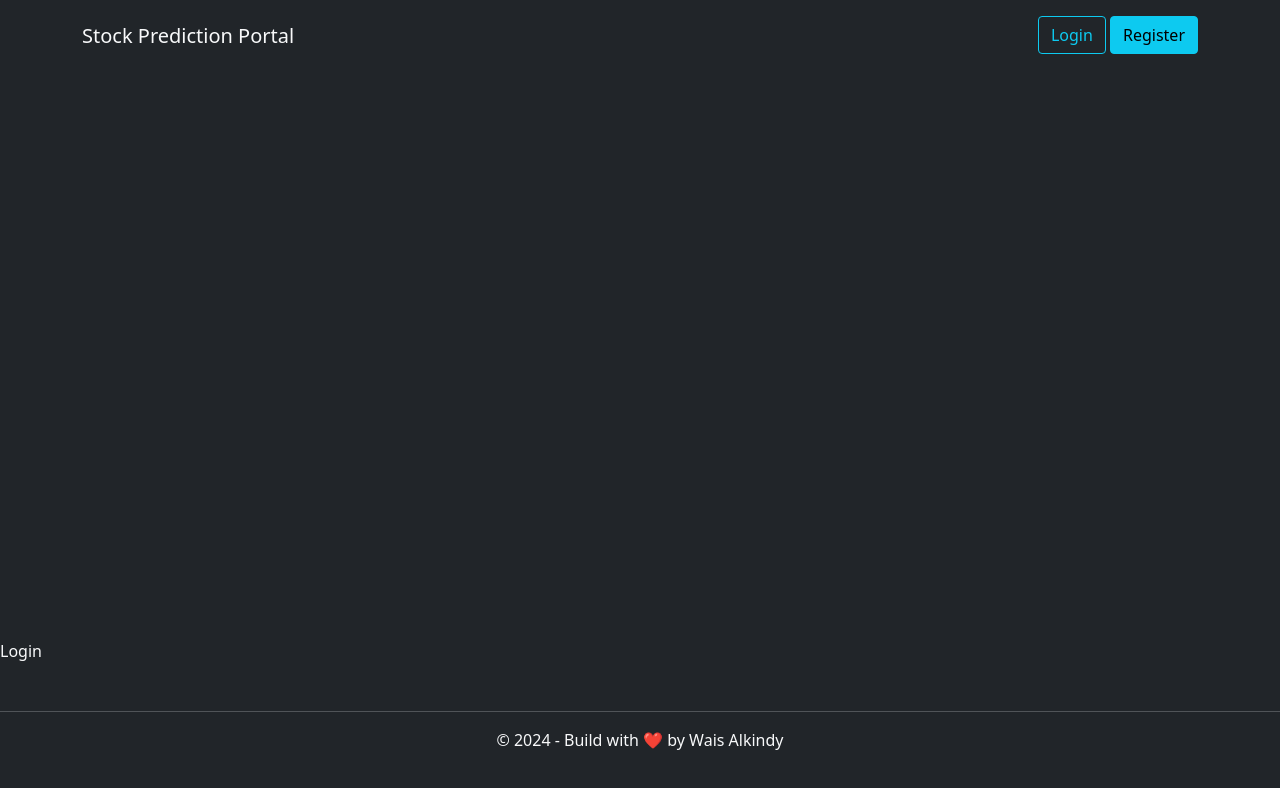
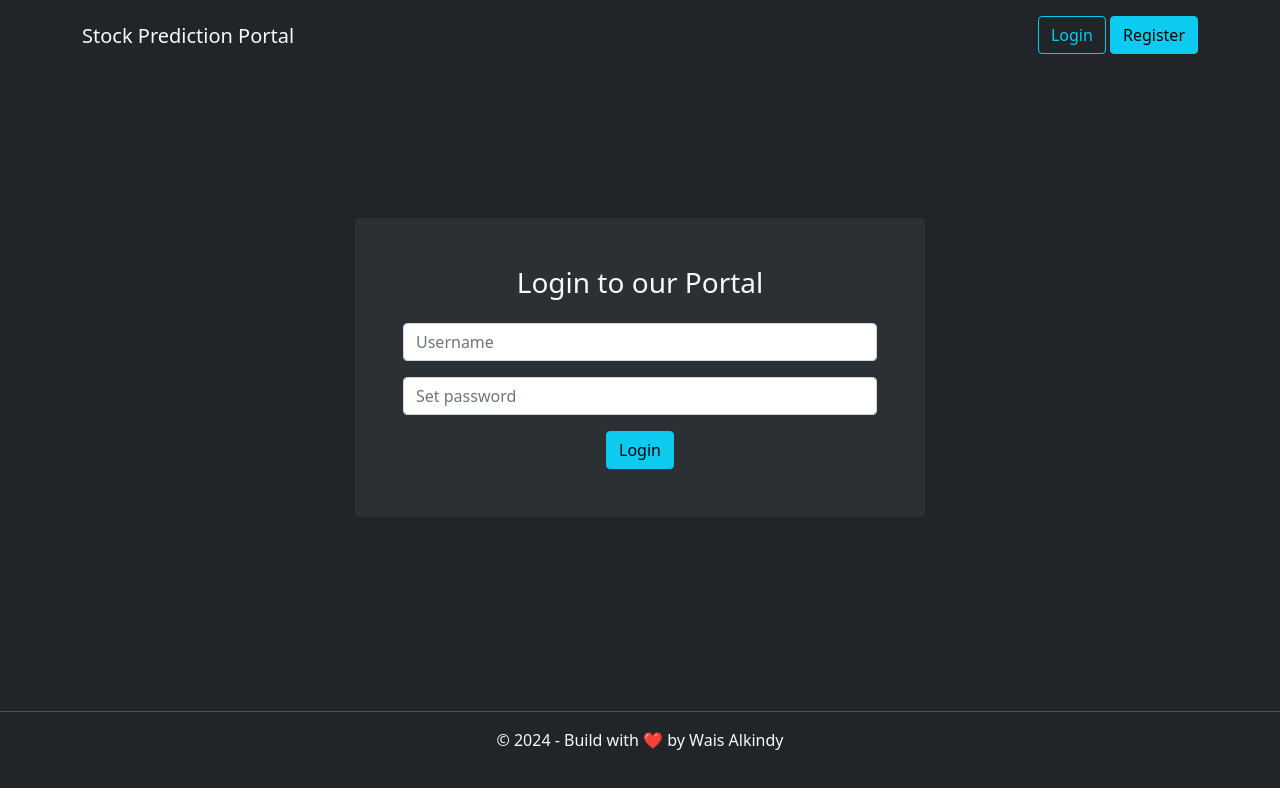
Before and after one commit to waisalkindy/stock-prediction-portal, a React (Vite) app in the folder frontend-react/: page /login in a window 1280 px wide. Shown: the top 788 px of the page. Built offline with nearby package versions, Linux system fonts and the light colour scheme.

Commit message:
login API request

```diff
--- a/frontend-react/src/components/Login.jsx
+++ b/frontend-react/src/components/Login.jsx
@@ -1,8 +1,51 @@
-import React from 'react'
+import React, { useState } from 'react'
+import { FontAwesomeIcon } from '@fortawesome/react-fontawesome'
+import { faSpinner } from '@fortawesome/free-solid-svg-icons'
+import axios from 'axios'
+
 
 const Login = () => {
+  const [username, setUsername] = useState('')
+  const [password, setPassword] = useState('')
+  const [loading, setLoading] = useState(false)
+
+  const handleLogin = async (e) => {
+    e.preventDefault();
+
+    const userData = {username, password}
+    console.log('userData==>', userData)
+
+    try{
+      const response = await axios.post("http://127.0.0.1:8000/api/v1/token/", userData)
+      console.log(response.data)
+    }catch(error){
+      console.log('invalid credential')
+    }
+  }
+
   return (
-    <div className='text-light'>Login</div>
+    <>
+    <div className='container'>
+      <div className='row justify-content-center'>
+        <div className='col-md-6 bg-light-dark p-5 rounded'>
+          <h3 className='text-light text-center mb-4'>Login to our Portal</h3>
+          <form onSubmit={handleLogin}>
+            <div className='mb-3'>
+              <input type="text" className='form-control' placeholder='Username' value={username} onChange={(e)=> setUsername(e.target.value)}/>
+            </div>
+            <div className='mb-3'>
+              <input type="password" className='form-control' placeholder='Set password' value={password} onChange={(e)=> setPassword(e.target.value)}/>
+            </div>
+            {loading ? (
+              <button type='submit' className='btn btn-info d-block mx-auto' disabled><FontAwesomeIcon icon={faSpinner} spin /> Logging in...</button>
+            ) : (
+            <button type='submit' className='btn btn-info d-block mx-auto'>Login</button>
+            )}
+          </form>
+        </div>
+      </div>
+    </div>
+    </>
   )
 }
 
```
